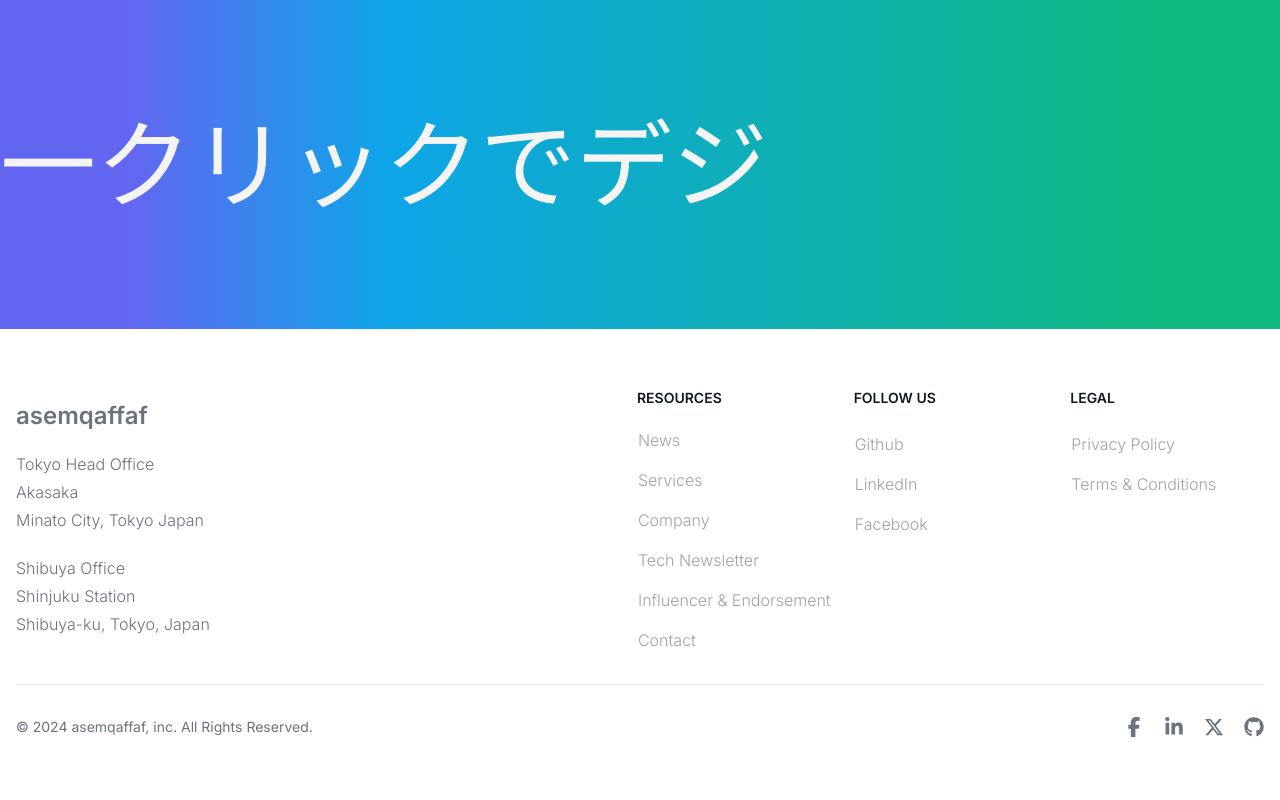
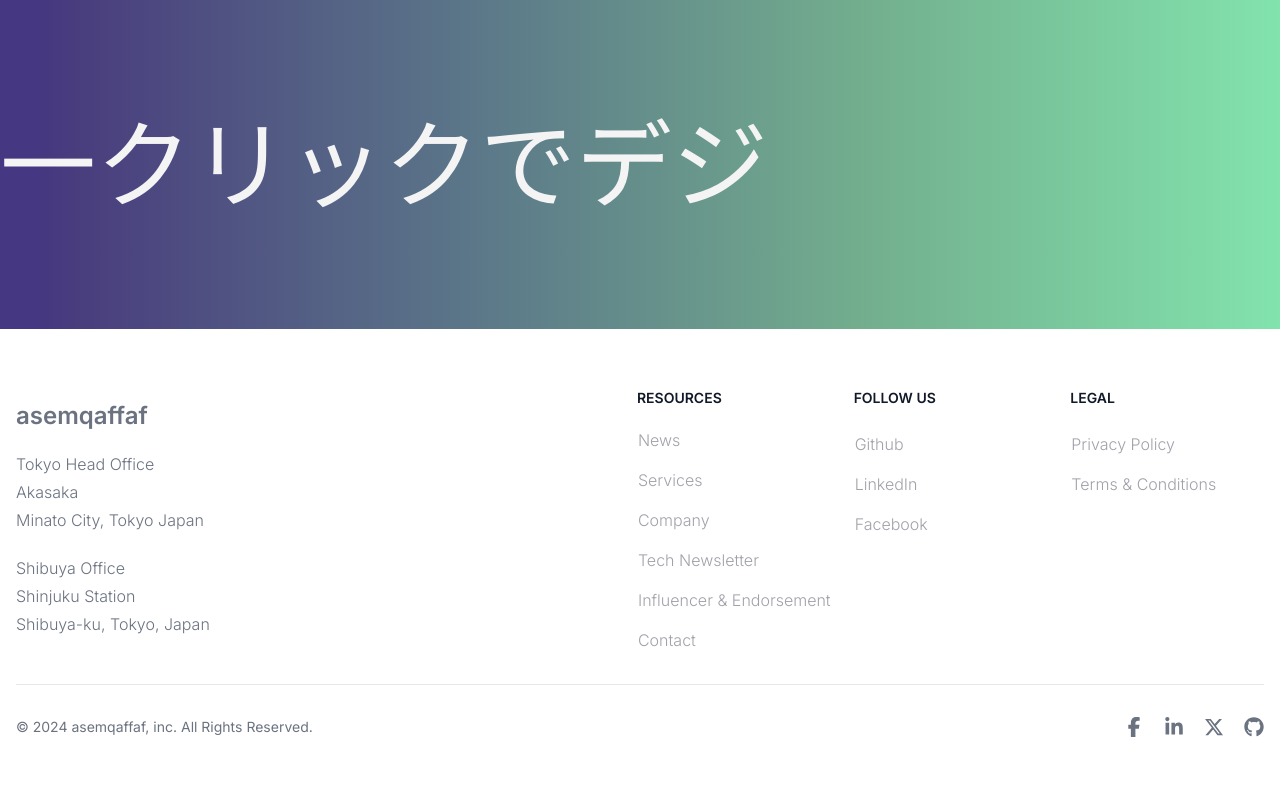
Before and after one commit to asemqaffaf/asemqaffaf.github.io, a Next.js app: page /footers in a window 1280 px wide. Shown: the top 800 px of the page. Built offline with nearby package versions, Linux system fonts and the light colour scheme.

Commit message:
chore: change theme color

```diff
--- a/src/app/components/atoms/particles.tsx
+++ b/src/app/components/atoms/particles.tsx
@@ -21,7 +21,7 @@ export default function Particles({
   className = "",
   quantity = 30,
   staticity = 50,
-  ease = 50,
+  ease = 20,
   refresh = false,
 }: ParticlesProps) {
   const canvasRef = useRef<HTMLCanvasElement>(null);
@@ -104,7 +104,7 @@ export default function Particles({
     const y = Math.floor(Math.random() * canvasSize.current.h);
     const translateX = 0;
     const translateY = 0;
-    const size = Math.floor(Math.random() * 2) + 2;
+    const size = Math.floor(Math.random() * 2) + 80;
     const alpha = 0;
     const targetAlpha = parseFloat((Math.random() * 0.6 + 0.1).toFixed(1));
     const dx = (Math.random() - 0.5) * 0.2;
@@ -131,8 +131,8 @@ export default function Particles({
       context.current.translate(translateX, translateY);
       context.current.beginPath();
       context.current.arc(x, y, size, 0, 2 * Math.PI);
-      // context.current.fillStyle = `rgba(255, 255, 255, ${alpha})`;
-      context.current.fillStyle = `white`;
+      context.current.fillStyle = `rgba(200, 200, 200, ${alpha})`;
+      // context.current.fillStyle = `white`;
       context.current.fill();
       context.current.setTransform(dpr, 0, 0, dpr, 0, 0);
 
--- a/src/app/components/organisms/footer.tsx
+++ b/src/app/components/organisms/footer.tsx
@@ -9,7 +9,7 @@ import { typeWriteList } from "@/constants";
 const randomTypeWriteList = typeWriteList.sort(() => 0.5 - Math.random());
 export default function Footer() {
   return (
-    <div className="flex h-screen w-screen flex-col justify-center bg-gradient-to-r from-indigo-500 from-10% via-sky-500 via-30% to-emerald-500 to-90%">
+    <div className="flex h-screen w-screen flex-col justify-center">
       <div className="hidden h-[70%] w-full items-center sm:flex md:flex">
         <div className="text-4xl font-extralight text-zinc-100 sm:text-5xl md:text-8xl">
           <Typewriter
--- a/src/app/components/pages/home-page.tsx
+++ b/src/app/components/pages/home-page.tsx
@@ -6,11 +6,12 @@ import Particles from "../atoms/particles";
 
 export default function HomePage() {
   return (
-    <div className="flex h-full w-screen flex-col items-center justify-center overflow-hidden bg-gradient-to-r from-indigo-500 from-10% via-sky-500 via-30% to-emerald-500 to-90%">
+    // <div className="flex h-full w-screen flex-col items-center justify-center overflow-hidden bg-gradient-to-r from-indigo-500 from-10% via-sky-500 via-30% to-emerald-500 to-90%">
+    <div className="flex h-full w-screen flex-col items-center justify-center overflow-hidden">
       <div className="animate-glow hidden h-1 w-screen animate-fade-right bg-gradient-to-r from-[grey] via-[white] to-[grey] md:block" />
       <Particles
         className="absolute inset-0 -z-10 animate-fade-in"
-        quantity={200}
+        quantity={22}
       />
 
       <h1 className="text-edge-outline z-10 animate-title cursor-default whitespace-nowrap bg-white bg-clip-text  font-display text-4xl text-transparent duration-1000  sm:text-6xl md:text-9xl">
--- a/src/app/layout.tsx
+++ b/src/app/layout.tsx
@@ -82,10 +82,7 @@ export default function RootLayout({
     <html lang="en" className={[inter.variable, calSans.variable].join(" ")}>
       <head>{/* <Analytics /> */}</head>
 
-      <body
-        // className={`bg-gradient-to-r from-indigo-500 from-10% via-sky-500 via-30% to-emerald-500 to-90% ${process.env.NODE_ENV === "development" ? "debug-screens" : undefined}`}
-        className="bg-white lg:items-center dark:bg-zinc-800"
-      >
+      <body className="bg-custom-gradient">
         <div className="flex flex-col ">
           {children}
           {pathname === "/" ? <div /> : <Footer />}
--- a/tailwind.config.ts
+++ b/tailwind.config.ts
@@ -11,6 +11,14 @@ module.exports = {
 
   theme: {
     extend: {
+      colors: {
+        "custom-purple1": "#453781",
+        "custom-purple2": "#493d7e",
+        "custom-blue": "#5c7989",
+        "custom-green1": "#73af8e",
+        "custom-green2": "#82e3ad",
+      },
+
       typography: {
         DEFAULT: {
           css: {
@@ -36,6 +44,8 @@ module.exports = {
       backgroundImage: {
         "gradient-radial":
           "radial-gradient(50% 50% at 50% 50%, var(--tw-gradient-stops))",
+        "custom-gradient":
+          "linear-gradient(90deg, rgba(69,55,129,1) 3%, rgba(73,61,126,1) 6%, rgba(92,121,137,1) 38%, rgba(115,175,142,1) 68%, rgba(130,227,173,1) 100%)",
       },
       animation: {
         "fade-in": "fade-in 3s ease-in-out forwards",
```
